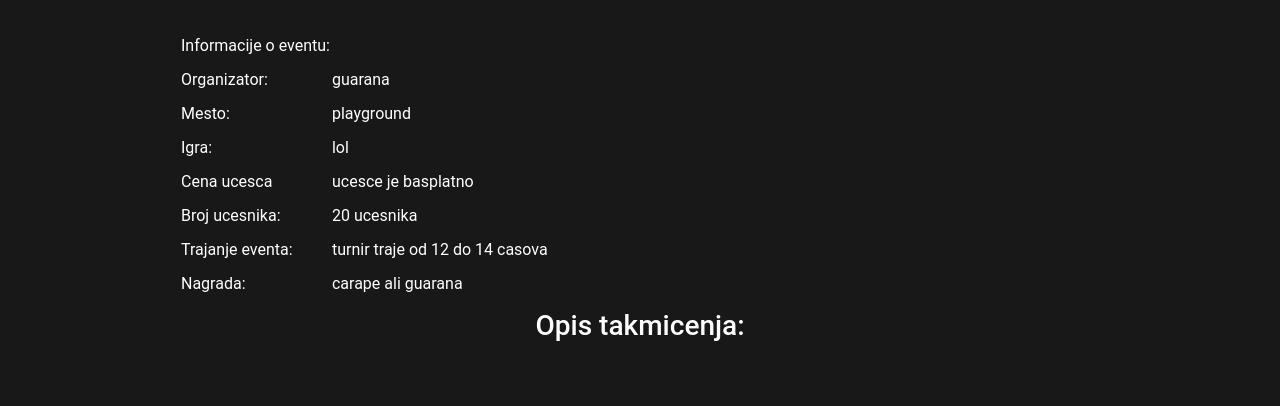
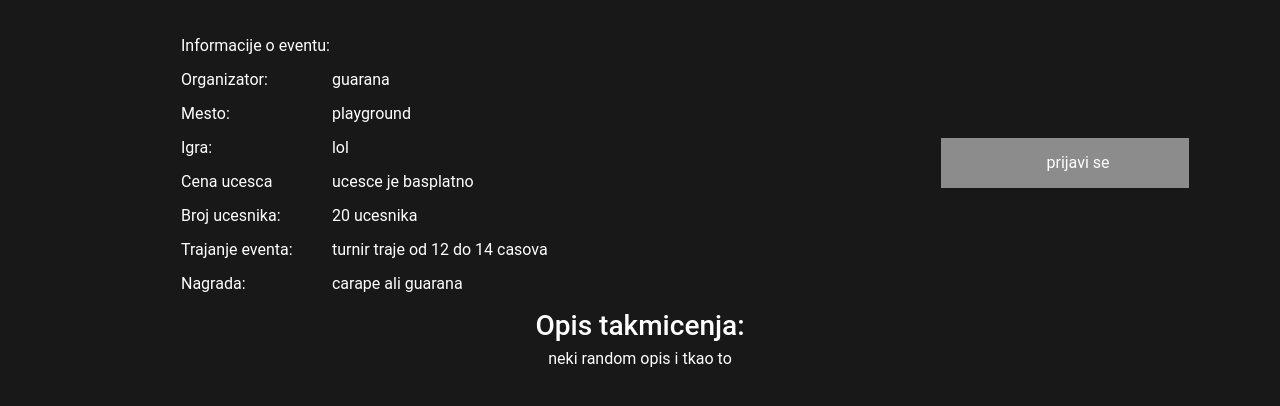
Before and after one commit to OliverK666/hakaton2021, a website: page front/event.html in a window 1280 px wide. Shown: the part 174-580 px from the top of the page. Drawn offline with Linux system fonts and the light colour scheme.

Commit message:
event
popravka dugmeta za prijavu

```diff
--- a/front/css/igraonica.css
+++ b/front/css/igraonica.css
@@ -40,8 +40,8 @@ h1,h3
 
 }
 .btn {
-	line-height: 50px;
-	height: 50px;
+
+
 	text-align: center;
 	width: 250px;
 	cursor: pointer;
@@ -50,16 +50,18 @@ h1,h3
 	color: #fff;
 	transition: all 0.5s;
 	position: relative;
+
 }
 .btn-three::before {
 	content: '';
 	position: absolute;
+
 	top: 0;
 	left: 0;
 	width: 100%;
 	height: 100%;
 	z-index: 1;
-	background-color: #181818;
+	background-color: rgba(255,255,255,0.5);
 	transition: all 0.3s;
 }
 .btn-three:hover::before {
--- a/front/event.html
+++ b/front/event.html
@@ -65,8 +65,8 @@
                     </table>
                 </div>
                 <div class="col-lg-3">
-                    <div class="btn btn-three">
-                        <input type="button" class="btn btn-three" value="prijavi se">
+                    <div class="btn btn-three" style="margin-top: 100px;">
+                        <input type="button" class="btn btn-three" value="prijavi se" >
                       </div>
                 </div>
             </div>
@@ -74,8 +74,8 @@
             <div class="row">
                 <div class="col-lg-2"></div>
                 <div class="col-xs-12 col-lg-8">
-                    <p>
-
+                    <p style="text-align: center;">
+                        neki random opis i tkao to
                     </p>
                 </div>
                 <div class="col-lg-2"></div>
```
